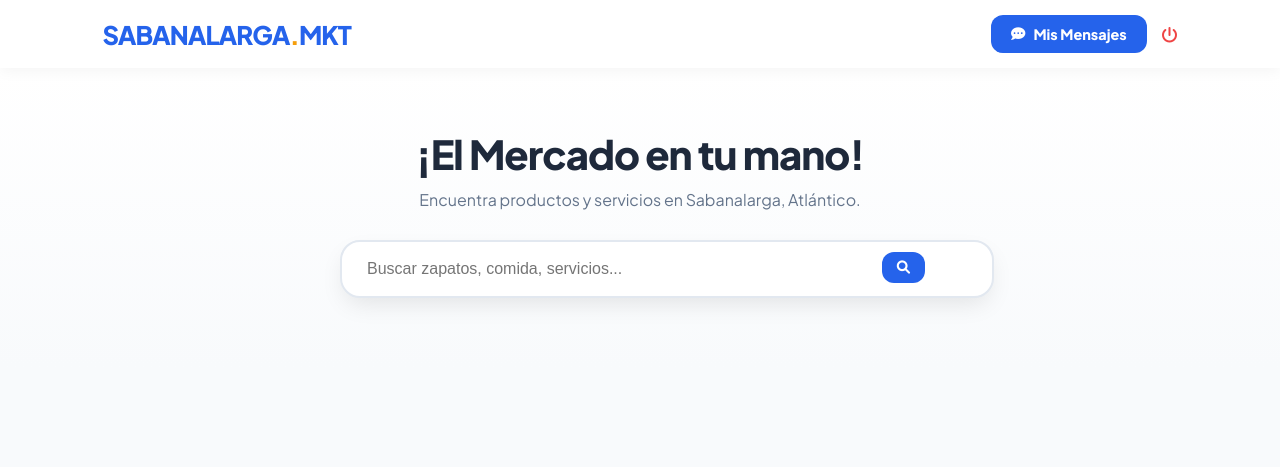
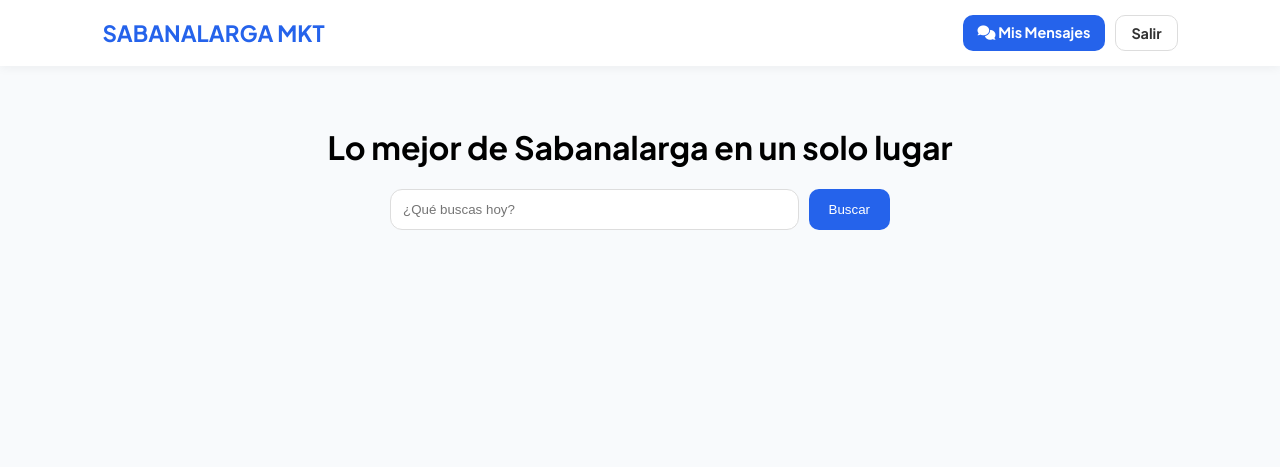
Before and after one commit to gleiderr99-boop/nuevo-proyecto, a Flask app: page / in a window 1280 px wide. Shown: the top 467 px of the page. Run offline with Flask 3, Linux system fonts and the light colour scheme; the visitor is signed in with stand-in values (Sample User, id 1); data that the repository does not hold is empty.

Commit message:
Update index.html

```diff
--- a/templates/index.html
+++ b/templates/index.html
@@ -3,236 +3,61 @@
 <head>
     <meta charset="UTF-8">
     <meta name="viewport" content="width=device-width, initial-scale=1.0">
-    <title>Sabanalarga Market | La mejor vitrina</title>
-    <link href="https://fonts.googleapis.com/css2?family=Plus+Jakarta+Sans:wght@400;600;800&display=swap" rel="stylesheet">
+    <title>Sabanalarga Market</title>
+    <link href="https://fonts.googleapis.com/css2?family=Plus+Jakarta+Sans:wght@400;700&display=swap" rel="stylesheet">
     <link rel="stylesheet" href="https://cdnjs.cloudflare.com/ajax/libs/font-awesome/6.0.0/css/all.min.css">
-
     <style>
-        :root {
-            --primary: #2563eb;
-            --primary-hover: #1d4ed8;
-            --accent: #f59e0b;
-            --bg: #f8fafc;
-            --text-main: #1e293b;
-            --white: #ffffff;
-            --shadow: 0 10px 25px -5px rgba(0, 0, 0, 0.1);
-        }
-
-        body {
-            font-family: 'Plus Jakarta Sans', sans-serif;
-            background-color: var(--bg);
-            margin: 0;
-            color: var(--text-main);
-        }
-
-        /* Navbar Pro con Botones */
-        nav {
-            background: rgba(255, 255, 255, 0.95);
-            backdrop-filter: blur(10px);
-            padding: 15px 8%;
-            display: flex;
-            justify-content: space-between;
-            align-items: center;
-            position: sticky;
-            top: 0;
-            z-index: 1000;
-            box-shadow: 0 2px 15px rgba(0,0,0,0.05);
-        }
-
-        .logo {
-            font-size: 1.6rem;
-            font-weight: 800;
-            color: var(--primary);
-            text-decoration: none;
-            letter-spacing: -1px;
-        }
-
-        .nav-buttons {
-            display: flex;
-            gap: 15px;
-            align-items: center;
-        }
-
-        .btn-nav {
-            text-decoration: none;
-            font-weight: 700;
-            font-size: 0.9rem;
-            padding: 10px 20px;
-            border-radius: 12px;
-            transition: 0.3s;
-            display: flex;
-            align-items: center;
-            gap: 8px;
-        }
-
-        .btn-login {
-            color: var(--text-main);
-        }
-
-        .btn-sell {
-            background: var(--accent);
-            color: white !important;
-            box-shadow: 0 4px 12px rgba(245, 158, 11, 0.3);
-        }
-
-        .btn-messages {
-            background: var(--primary);
-            color: white !important;
-        }
-
-        .btn-nav:hover {
-            transform: translateY(-2px);
-            opacity: 0.9;
-        }
-
-        /* Hero & Search */
-        .hero {
-            padding: 60px 8% 40px;
-            text-align: center;
-            background: linear-gradient(180deg, #ffffff 0%, #f8fafc 100%);
-        }
-
-        .search-container {
-            max-width: 600px;
-            margin: 30px auto;
-            position: relative;
-        }
-
-        .search-container input {
-            width: 100%;
-            padding: 18px 25px;
-            border-radius: 20px;
-            border: 2px solid #e2e8f0;
-            font-size: 1rem;
-            outline: none;
-            box-shadow: var(--shadow);
-            transition: 0.3s;
-        }
-
-        .search-container input:focus { border-color: var(--primary); }
-
-        /* Grid de Productos */
-        .products-grid {
-            padding: 20px 8% 80px;
-            display: grid;
-            grid-template-columns: repeat(auto-fill, minmax(280px, 1fr));
-            gap: 30px;
-        }
-
-        .product-card {
-            background: var(--white);
-            border-radius: 25px;
-            overflow: hidden;
-            box-shadow: var(--shadow);
-            transition: 0.4s;
-            border: 1px solid #f1f5f9;
-        }
-
-        .product-card:hover { transform: translateY(-10px); }
-
-        .img-container {
-            height: 220px;
-            position: relative;
-        }
-
-        .img-container img {
-            width: 100%;
-            height: 100%;
-            object-fit: cover;
-        }
-
-        .badge-cat {
-            position: absolute;
-            top: 15px;
-            left: 15px;
-            background: rgba(255,255,255,0.9);
-            padding: 4px 12px;
-            border-radius: 8px;
-            font-size: 0.7rem;
-            font-weight: 800;
-            color: var(--primary);
-        }
-
-        .p-info { padding: 20px; }
-        .p-price { font-size: 1.5rem; font-weight: 800; color: var(--primary); margin: 10px 0; }
-
-        .btn-contact {
-            background: #f1f5f9;
-            color: var(--text-main);
-            text-decoration: none;
-            display: flex;
-            align-items: center;
-            justify-content: center;
-            gap: 8px;
-            padding: 12px;
-            border-radius: 12px;
-            font-weight: 700;
-            transition: 0.3s;
-        }
-
-        .btn-contact:hover { background: var(--primary); color: white; }
-
+        :root { --primary: #2563eb; --accent: #f59e0b; --bg: #f8fafc; }
+        body { font-family: 'Plus Jakarta Sans', sans-serif; background: var(--bg); margin: 0; }
+        nav { background: white; padding: 15px 8%; display: flex; justify-content: space-between; align-items: center; box-shadow: 0 2px 10px rgba(0,0,0,0.05); position: sticky; top: 0; z-index: 100; }
+        .logo { font-weight: 800; color: var(--primary); text-decoration: none; font-size: 1.4rem; }
+        .nav-btns { display: flex; gap: 10px; }
+        .btn { padding: 8px 15px; border-radius: 10px; text-decoration: none; font-weight: 700; font-size: 0.9rem; transition: 0.3s; }
+        .btn-sell { background: var(--accent); color: white; }
+        .btn-msg { background: var(--primary); color: white; }
+        .btn-login { color: #333; border: 1px solid #ddd; }
+        .hero { text-align: center; padding: 40px 20px; }
+        .search-box { max-width: 500px; margin: 20px auto; display: flex; gap: 10px; }
+        .search-box input { flex: 1; padding: 12px; border-radius: 12px; border: 1px solid #ddd; outline: none; }
+        .grid { display: grid; grid-template-columns: repeat(auto-fill, minmax(280px, 1fr)); gap: 25px; padding: 20px 8%; }
+        .card { background: white; border-radius: 20px; overflow: hidden; box-shadow: 0 4px 15px rgba(0,0,0,0.05); }
+        .card img { width: 100%; height: 200px; object-fit: cover; }
+        .content { padding: 15px; }
+        .btn-chat { background: var(--primary); color: white; text-decoration: none; display: block; text-align: center; padding: 10px; border-radius: 10px; margin-top: 10px; font-weight: 700; }
     </style>
 </head>
 <body>
-
     <nav>
-        <a href="/" class="logo">SABANALARGA<span style="color:var(--accent)">.</span>MKT</a>
-
-        <div class="nav-buttons">
+        <a href="/" class="logo">SABANALARGA MKT</a>
+        <div class="nav-btns">
             {% if session.get('user_id') %}
-                <a href="/gleider_admin" class="btn-nav btn-messages">
-                    <i class="fas fa-comment-dots"></i> Mis Mensajes
-                </a>
-                <a href="/logout" class="btn-login" title="Cerrar Sesión">
-                    <i class="fas fa-power-off" style="color:#ef4444"></i>
-                </a>
+                <a href="/gleider_admin" class="btn btn-msg"><i class="fas fa-comments"></i> Mis Mensajes</a>
+                <a href="/logout" class="btn btn-login">Salir</a>
             {% else %}
-                <a href="/login" class="btn-nav btn-login">Entrar</a>
-                <a href="/registro" class="btn-nav btn-sell">
-                    <i class="fas fa-plus-circle"></i> Vender Ahora
-                </a>
+                <a href="/login" class="btn btn-login">Entrar</a>
+                <a href="/registro" class="btn btn-sell">Vender Ahora</a>
             {% endif %}
         </div>
     </nav>
-
-    <header class="hero">
-        <h1 style="font-size: 2.5rem; margin: 0; letter-spacing: -1px;">¡El Mercado en tu mano!</h1>
-        <p style="color: #64748b; margin-top: 10px;">Encuentra productos y servicios en Sabanalarga, Atlántico.</p>
-
-        <form action="/" method="GET" class="search-container">
-            <input type="text" name="q" placeholder="Buscar zapatos, comida, servicios..." autocomplete="off">
-            <button type="submit" style="position:absolute; right:15px; top:12px; background:var(--primary); color:white; border:none; padding:8px 15px; border-radius:12px; cursor:pointer;">
-                <i class="fas fa-search"></i>
-            </button>
+    <div class="hero">
+        <h1>Lo mejor de Sabanalarga en un solo lugar</h1>
+        <form action="/" class="search-box">
+            <input type="text" name="q" placeholder="¿Qué buscas hoy?">
+            <button type="submit" style="background: var(--primary); color: white; border: none; padding: 10px 20px; border-radius: 10px; cursor: pointer;">Buscar</button>
         </form>
-    </header>
-
-    <main class="products-grid">
+    </div>
+    <div class="grid">
         {% for p in productos %}
-        <div class="product-card">
-            <div class="img-container">
-                <span class="badge-cat">{{ p.categoria }}</span>
-                <img src="{{ url_for('static', filename='uploads/' + p.imagen) }}">
-            </div>
-            <div class="p-info">
-                <h3 style="margin:0; font-size: 1.1rem;">{{ p.nombre }}</h3>
-                <div class="p-price">${{ "{:,.0f}".format(p.precio) }}</div>
-
-                <div style="display: flex; align-items: center; gap: 8px; margin-bottom: 15px;">
-                    <i class="fas fa-store" style="font-size: 0.8rem; color: #94a3b8;"></i>
-                    <a href="/perfil/{{ p.user_id }}" style="font-size: 0.85rem; color: #64748b; text-decoration: none; font-weight: 600;">
-                        {{ p.vendedor.nombre }}
-                    </a>
-                </div>
-
-                <a href="/chat/{{ p.user_id }}" class="btn-contact">
-                    <i class="fab fa-whatsapp"></i> Preguntar
-                </a>
+        <div class="card">
+            <img src="{{ url_for('static', filename='uploads/' + p.imagen) }}">
+            <div class="content">
+                <h3 style="margin: 0;">{{ p.nombre }}</h3>
+                <p style="color: var(--primary); font-weight: 800; font-size: 1.2rem;">${{ "{:,.0f}".format(p.precio) }}</p>
+                <a href="/chat/{{ p.user_id }}" class="btn-chat">Preguntar</a>
+                <a href="/perfil/{{ p.user_id }}" style="display: block; text-align: center; margin-top: 8px; color: #666; font-size: 0.8rem; text-decoration: none;">Ver Perfil del Vendedor</a>
             </div>
         </div>
         {% endfor %}
-    </main>
-
+    </div>
 </body>
 </html>
```
